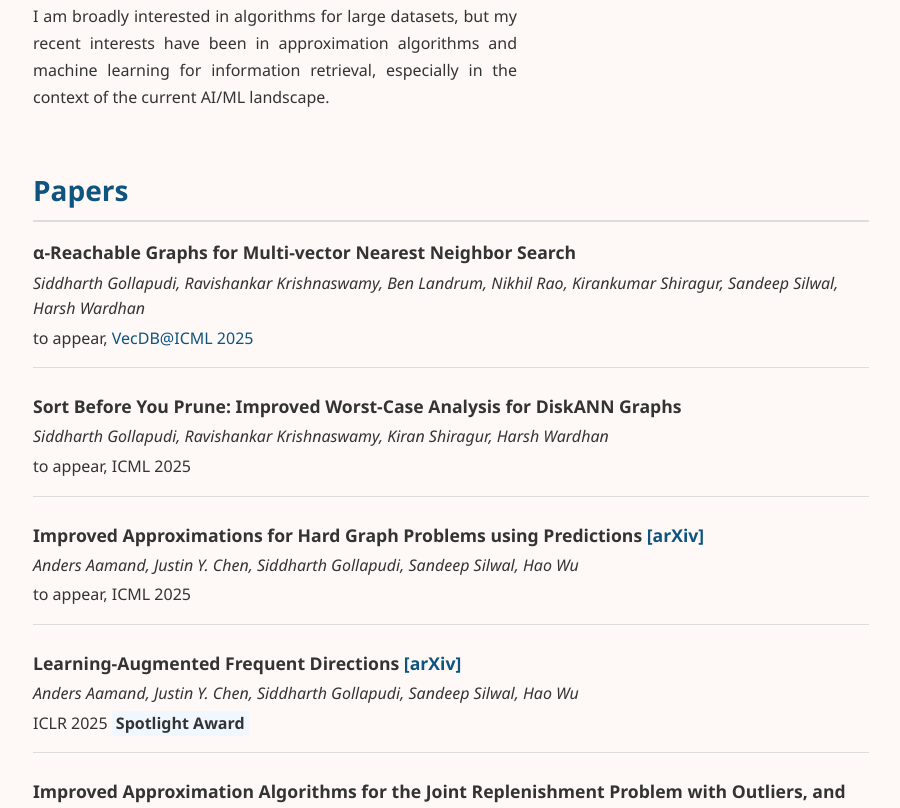
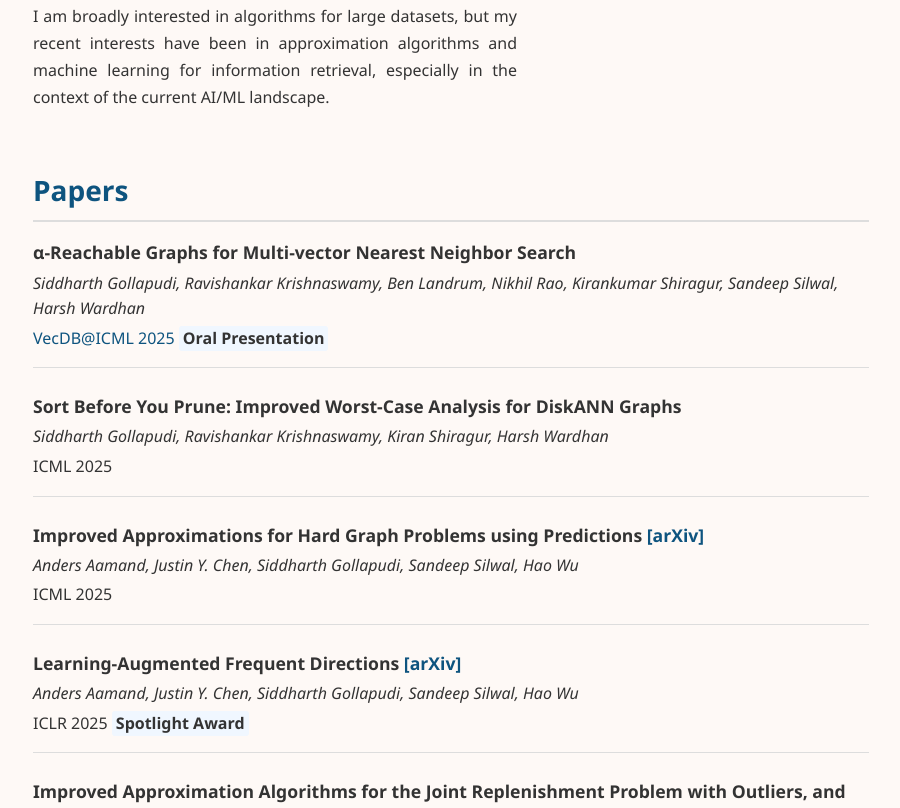
Before and after one commit to darvg/darvg.github.io, a plain HTML site: page index.html in a window 1280 px wide. Shown: the part 429-1237 px from the top of the page, without its empty margins (189-1089 px from the left). Drawn offline with Linux system fonts and the light colour scheme.

Commit message:
Website updates 2 June 2025

```diff
--- a/index.html
+++ b/index.html
@@ -204,7 +204,7 @@
          <!-- <a href="https://arxiv.org/abs/2505.23967" target="_blank" rel="noopener noreferrer">[arXiv]</a> -->
       </div>
       <div class="paper-authors">Siddharth Gollapudi, Ravishankar Krishnaswamy, Ben Landrum, Nikhil Rao, Kirankumar Shiragur, Sandeep Silwal, Harsh Wardhan</div>
-      <div class="paper-venue">to appear, <a href="https://vecdb-ws.github.io/icml2025/index.html" target="_blank" rel="noopener noreferrer">VecDB@ICML 2025</a></div>
+      <div class="paper-venue"><a href="https://vecdb-ws.github.io/icml2025/index.html" target="_blank" rel="noopener noreferrer">VecDB@ICML 2025</a> <span class="highlight">Oral Presentation</span></div></div>
     </div>
 
     <div class="paper">
@@ -213,7 +213,7 @@
         <!-- <a href="https://openreview.net/pdf?id=JnXbUKtLzz" target="_blank" rel="noopener noreferrer">[paper]</a> -->
       </div>
       <div class="paper-authors">Siddharth Gollapudi, Ravishankar Krishnaswamy, Kiran Shiragur, Harsh Wardhan</div>
-      <div class="paper-venue">to appear, ICML 2025</div>
+      <div class="paper-venue">ICML 2025</div>
     </div>
 
     <div class="paper">
@@ -222,7 +222,7 @@
          <a href="https://arxiv.org/abs/2505.23967" target="_blank" rel="noopener noreferrer">[arXiv]</a>
       </div>
       <div class="paper-authors">Anders Aamand, Justin Y. Chen, Siddharth Gollapudi, Sandeep Silwal, Hao Wu</div>
-      <div class="paper-venue">to appear, ICML 2025</div>
+      <div class="paper-venue">ICML 2025</div>
     </div>
 
     <div class="paper">
```
